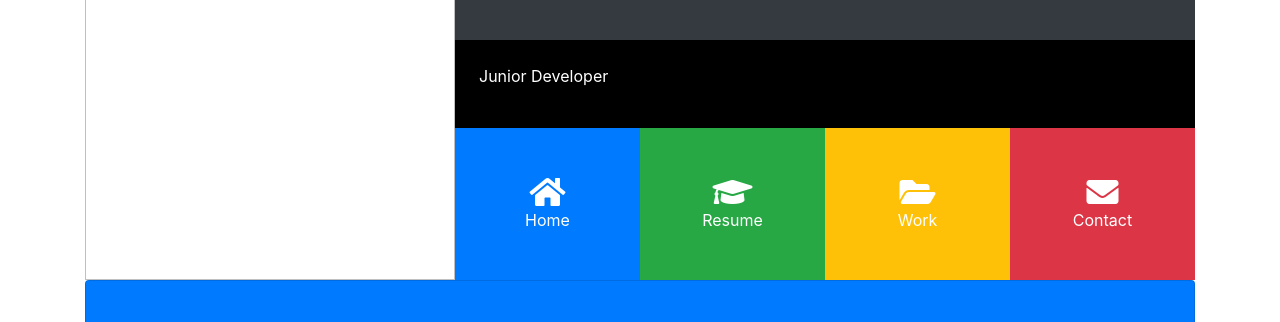
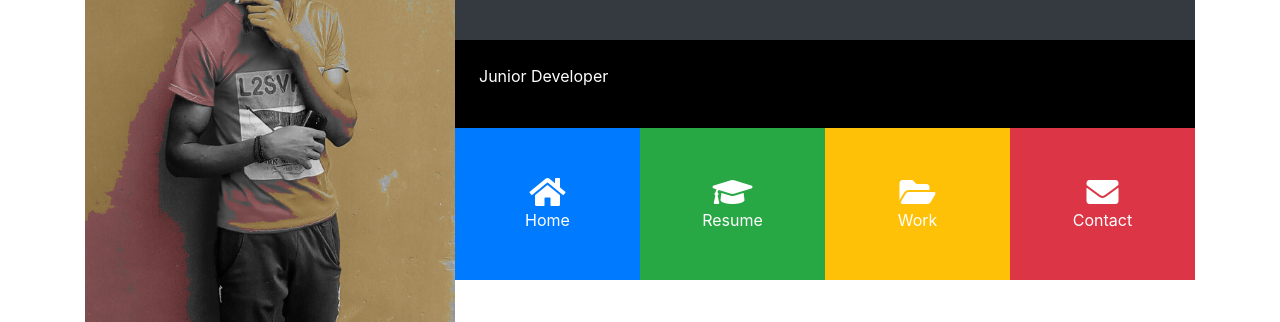
Before and after one commit to lambeboluwatife/Portfolio, a plain HTML site: page index.html in a window 1280 px wide. Shown: the part 131-453 px from the top of the page. Drawn offline with nearby package versions, Linux system fonts and the light colour scheme; some packages are replaced by stand-ins of ours; a script that the page names is missing.

Commit message:
some changes

```diff
--- a/index.html
+++ b/index.html
@@ -4,7 +4,7 @@
         <meta charset="utf-8">
         <meta http-equiv="X-UA-Compatible" content="IE=edge">
         <meta name="viewport" content="width=device-width, initial-scale=1">
-        <meta name="description" content="web development skills tested by Osehiase1">
+        <meta name="description" content="web development skills tested by Dani">
         <meta name="keywords" content="my portfolio, application">
         <title>My Porfolio</title>
         <link rel="stylesheet" href="https://stackpath.bootstrapcdn.com/bootstrap/4.3.1/css/bootstrap.min.css">
@@ -26,7 +26,7 @@
             <header id="main-header">
                 <div class="row no-gutters">
                     <div class="col-lg-4 col-md-5">
-                        <img src="img/boluc.jpg">
+                        <img src="img/bolu2.jpg">
                     </div>
                     <div class="col-lg-8 col-md-7">
                         <div class="d-flex flex-column">
```
Also changed, not shown: 1 other file.
